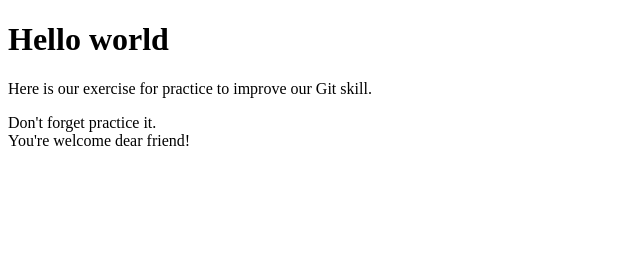
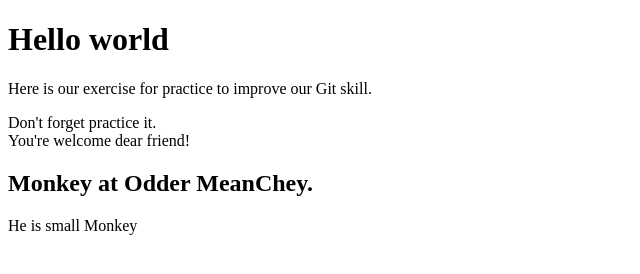
Before and after one commit to KreanVakhim/Merge, a plain HTML site: page index.html in a window 1280 px wide. Shown: the whole page, without its empty margins (0-640 px from the left). Drawn offline with Linux system fonts and the light colour scheme.

```diff
--- a/index.html
+++ b/index.html
@@ -9,5 +9,7 @@
     <h1>Hello world</h1>
     <p>Here is our exercise for practice to improve our Git skill.</p>
     <p>Don't forget practice it. <br>You're welcome dear friend!</p>
+    <h2>Monkey at Odder MeanChey.</h2>
+    <p>He is small Monkey</p>
 </body>
 </html>
```
